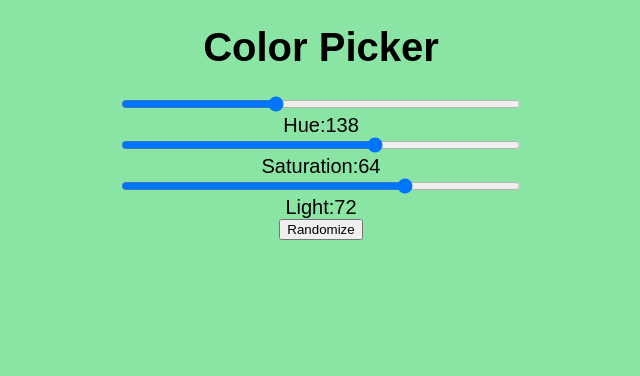
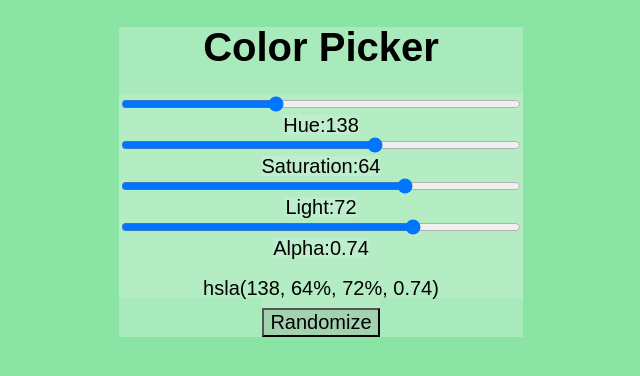
Before and after one commit to foxamanda2/color-picker, a React (Create React App) app: page / in a window 1280 px wide. Shown: the top 376 px of the page, without its empty margins (319-959 px from the left). Built offline with nearby package versions, Linux system fonts and the light colour scheme.

Commit message:
Added alpha

```diff
--- a/src/App.jsx
+++ b/src/App.jsx
@@ -5,6 +5,7 @@ export class App extends Component {
     hue: Math.floor(Math.random() * 360),
     saturation: Math.floor(Math.random() * 100),
     light: Math.floor(Math.random() * 100),
+    alpha: Math.round(Math.random() * 1 * 100) / 100,
   }
 
   handleOnChangeHue = event => {
@@ -18,12 +19,16 @@ export class App extends Component {
   handleOnChangeLight = event => {
     this.setState({ light: event.target.value })
   }
+  handleOnChangeAlpha = event => {
+    this.setState({ alpha: event.target.value })
+  }
 
   handleRandom = () => {
     this.setState({
       hue: Math.floor(Math.random() * 360),
       saturation: Math.floor(Math.random() * 100),
       light: Math.floor(Math.random() * 100),
+      alpha: Math.round(Math.random() * 1 * 100) / 100,
     })
   }
 
@@ -57,15 +62,31 @@ export class App extends Component {
           <input
             className="light-slider"
             type="range"
-            min={0}
-            max={100}
+            min="0"
+            max="100"
             value={this.state.light}
             onChange={this.handleOnChangeLight}
           />
           <div className="light">Light:{this.state.light}</div>
+
+          <input
+            className="alpha-slider"
+            type="range"
+            min="0"
+            max="1"
+            step="0.01"
+            value={this.state.alpha}
+            onChange={this.handleOnChangeAlpha}
+          />
+          <div className="alpha">Alpha:{this.state.alpha}</div>
+          <footer>
+            hsla({this.state.hue}, {this.state.saturation}%, {this.state.light}
+            %, {this.state.alpha})
+          </footer>
         </div>
-
-        <button onClick={this.handleRandom}>Randomize</button>
+        <div>
+          <button onClick={this.handleRandom}>Randomize</button>
+        </div>
       </div>
     )
   }
--- a/src/index.scss
+++ b/src/index.scss
@@ -12,28 +12,24 @@ body {
 h1 {
   text-align: center;
 }
-h2 {
-  display: flex;
-  color: gray;
-  margin: 2px;
-}
-.value {
-  flex: 1;
-  font-size: 1rem;
-}
-.slider {
-  flex: 6;
-}
 div {
-  text-align: center;
   font-size: 20px;
+  background-color: rgba(245, 245, 245, 0.144);
+  width: fit-content;
+  margin: 0px auto;
 }
 input {
   width: 400px;
 }
-.ColorBox {
-  width: 100px;
-  height: 100px;
-  margin: 0px auto;
-  border: thin solid black;
+button {
+  background-color: rgba(58, 56, 56, 0.144);
+  font-size: 20px;
+  margin-top: 10px;
 }
+div button {
+  text-align: center;
+}
+footer {
+  margin-top: 20px;
+  text-align: center;
+}
```
